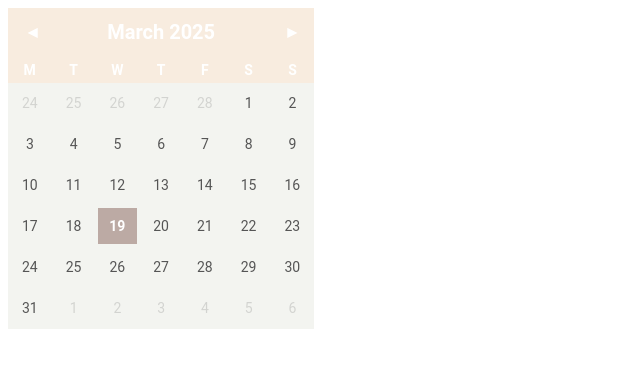
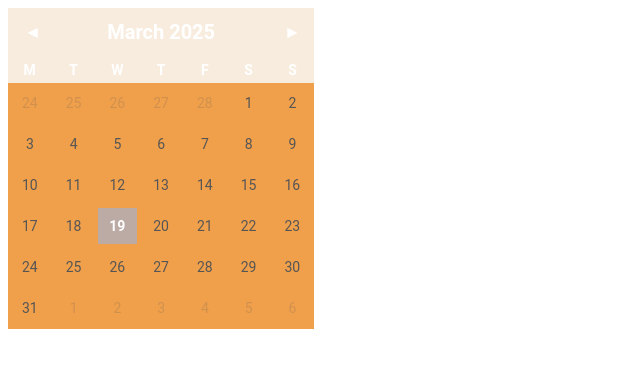
Before and after one commit to pausjl/notion, a plain HTML site: page calendar.html in a window 1280 px wide. Shown: the whole page, without its empty margins (0-640 px from the left). Drawn offline with Linux system fonts and the light colour scheme.

Commit message:
Update calendar.html

```diff
--- a/calendar.html
+++ b/calendar.html
@@ -36,7 +36,7 @@ table {
     border-collapse: collapse;
     table-layout: fixed;
     box-shadow: 0px 1px 3px rgba(0,0,0,0);
-    background-color: #fff;
+    background-: #fff;
     position: absolute;
 
 
@@ -45,7 +45,7 @@ table {
 
 td,th {
     text-align: center;
-    background-color: #f3f4f0;
+    background-color: #F0A04B;
 }
 th {
     padding: 12px;
```
